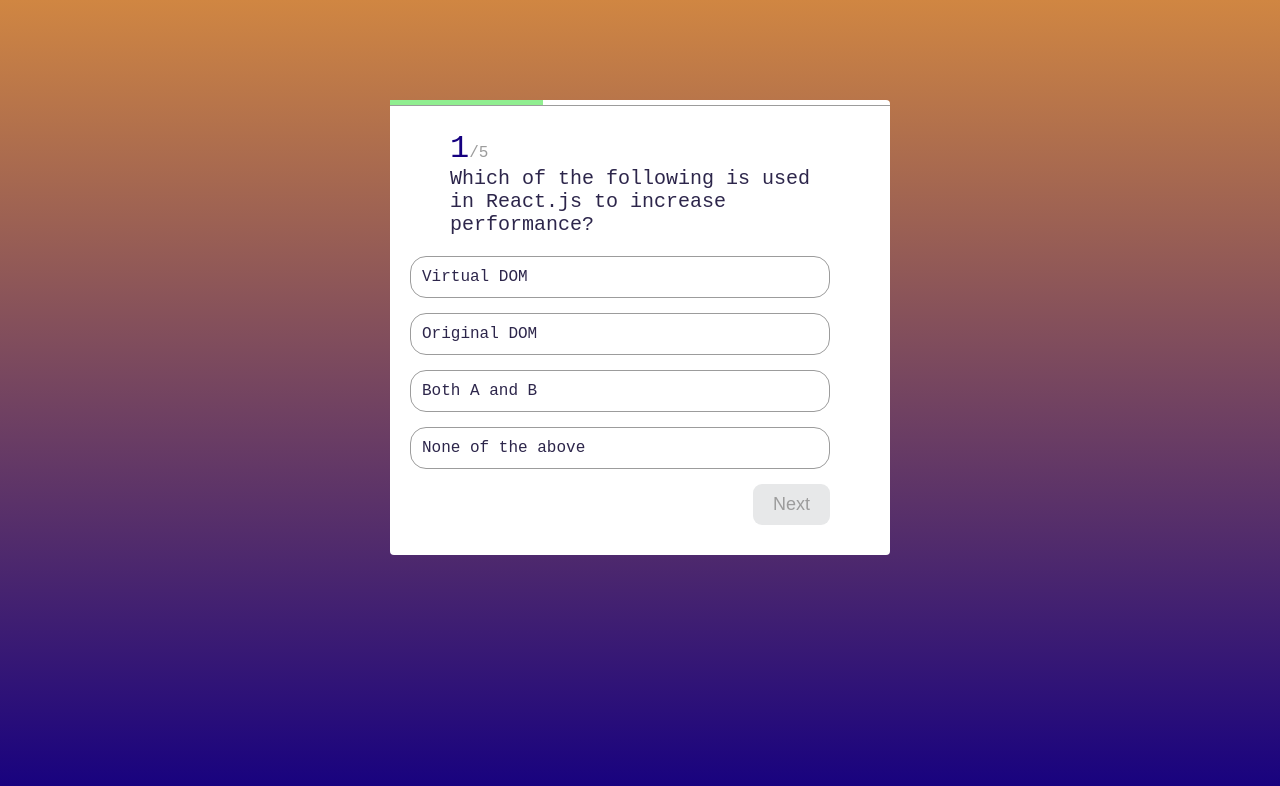
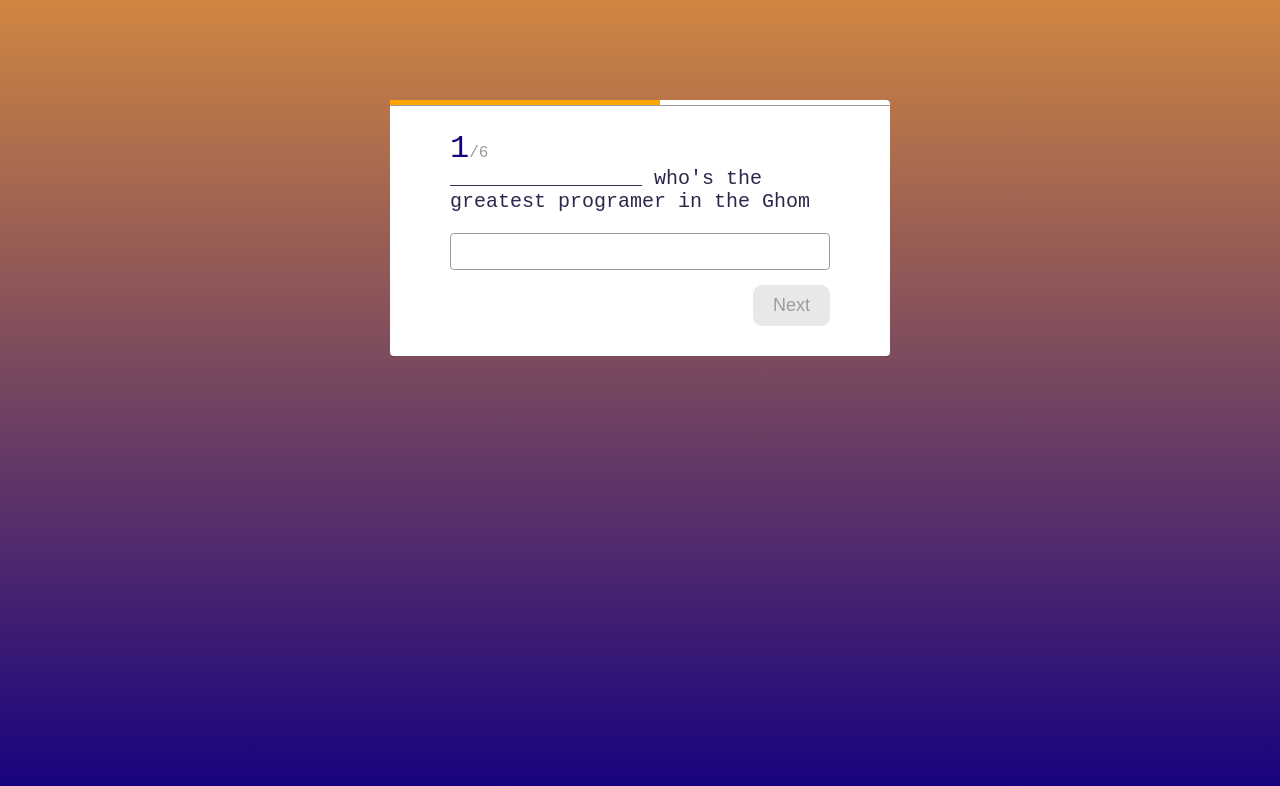
Before and after one commit to repour/Quiz-App, a React (Vite) app: page / in a window 1280 px wide. Shown: the top 786 px of the page. Built offline with nearby package versions, Linux system fonts and the light colour scheme.

Commit message:
bug fixing

```diff
--- a/src/components/AnswerTimer/AnswerTimer.jsx
+++ b/src/components/AnswerTimer/AnswerTimer.jsx
@@ -12,7 +12,7 @@
     useEffect(() => {
         intervalRef.current = setInterval(() => {
             setCounter((cur) => cur + 1)
-        }, 1000)
+        }, 100)
 
         return () => clearInterval(intervalRef.current)
     }, [])
@@ -22,7 +22,7 @@
             clearInterval(intervalRef.current);
             setTimeout(()=>{
                 onTimeUp();
-            },1000);
+            });
 
         }
     }, [counter])
--- a/src/components/AnswerTimer/AnswerTimer.scss
+++ b/src/components/AnswerTimer/AnswerTimer.scss
@@ -8,7 +8,7 @@
     border-bottom: 1px solid $disabled;
     .progress{
         height: 5px;
-        transition-duration: 1s;
+        transition-duration: 0.1s;
         width: 0;
         transition-timing-function: linear;
     }
--- a/src/components/Quiz/Quiz.jsx
+++ b/src/components/Quiz/Quiz.jsx
@@ -12,10 +12,8 @@
     const [result, setResult] = useState(resultInitalState);
     const [showResult, setShowResult] = useState(false);
     const [showAnswerTimer, setShowAnswerTimer] = useState(true);
-
-
-
-    const { question, choices, correctAnswer } = questions[currentQuestion];
+    const [inputAnswer, setInputAnswer] = useState('');
+    const { question, choices, correctAnswer, type } = questions[currentQuestion];
 
     const onAnswerClick = (answer, index) => {
         setAnswerIdx(index);
@@ -64,6 +62,39 @@
         onClickNext(false)
     }
 
+    const handleChange = (evt) =>{
+        setInputAnswer(evt.target.value);
+
+        if (evt.target.value === correctAnswer) {
+            setAnswer(true);
+        } else{
+            setAnswer(false)
+        }
+    }
+
+    const getAnswerUI = () => {
+
+        if (type === 'FIB') {
+            return <input value={inputAnswer} onChange={handleChange} />;
+        }
+
+        return (
+            <ul>
+                {
+                    choices.map((answer, idx) => (
+                        <li
+                            key={answer}
+                            onClick={() => onAnswerClick(answer, idx)}
+                            className={answerIdx === idx ? 'selected-answer' : null}
+                        >
+                            {answer}
+                        </li>
+                    ))
+                }
+            </ul>
+        )
+    }
+
     return (
         <div className="quiz-container">
             {
@@ -72,26 +103,14 @@
                     (
                         <>
                             {showAnswerTimer && (
-                                <AnswerTimer duration={15} onTimeUp={handleTimeUp} />
+                                <AnswerTimer duration={100} onTimeUp={handleTimeUp} />
                             )}
                             <span className='active-question-no'>{currentQuestion + 1}</span>
                             <span className='total-question'>/{questions.length}</span>
                             <h2>{question}</h2>
-                            <ul>
-                                {
-                                    choices.map((answer, idx) => (
-                                        <li
-                                            key={answer}
-                                            onClick={() => onAnswerClick(answer, idx)}
-                                            className={answerIdx === idx ? 'selected-answer' : null}
-                                        >
-                                            {answer}
-                                        </li>
-                                    ))
-                                }
-                            </ul>
+                            {getAnswerUI()}
                             <div className="footer">
-                                <button onClick={() => { onClickNext(answer) }} disabled={answerIdx === null} >
+                                <button onClick={() => { onClickNext(answer) }} disabled={answerIdx === null && !inputAnswer} >
                                     {currentQuestion === questions.length - 1 ? "Finish" : "Next"}
                                 </button>
                             </div>
--- a/src/components/Quiz/Quiz.scss
+++ b/src/components/Quiz/Quiz.scss
@@ -88,5 +88,12 @@
         }
 
     }
+    input{
+        border: 1px solid $disabled;
+        border-radius: 4px;
+        padding: 10px 20px;
+        width: 100%;
+        margin-top: 20px;
+    }
 
 }
--- a/src/constant.js
+++ b/src/constant.js
@@ -1,5 +1,11 @@
 export const jsQuizz = {
     questions: [
+      {
+        question:
+          "________________ who's the greatest programer in the Ghom",
+        type: "FIB",
+        correctAnswer: "repour",
+      },
       {
         question:
           "Which of the following is used in React.js to increase performance?",
```
